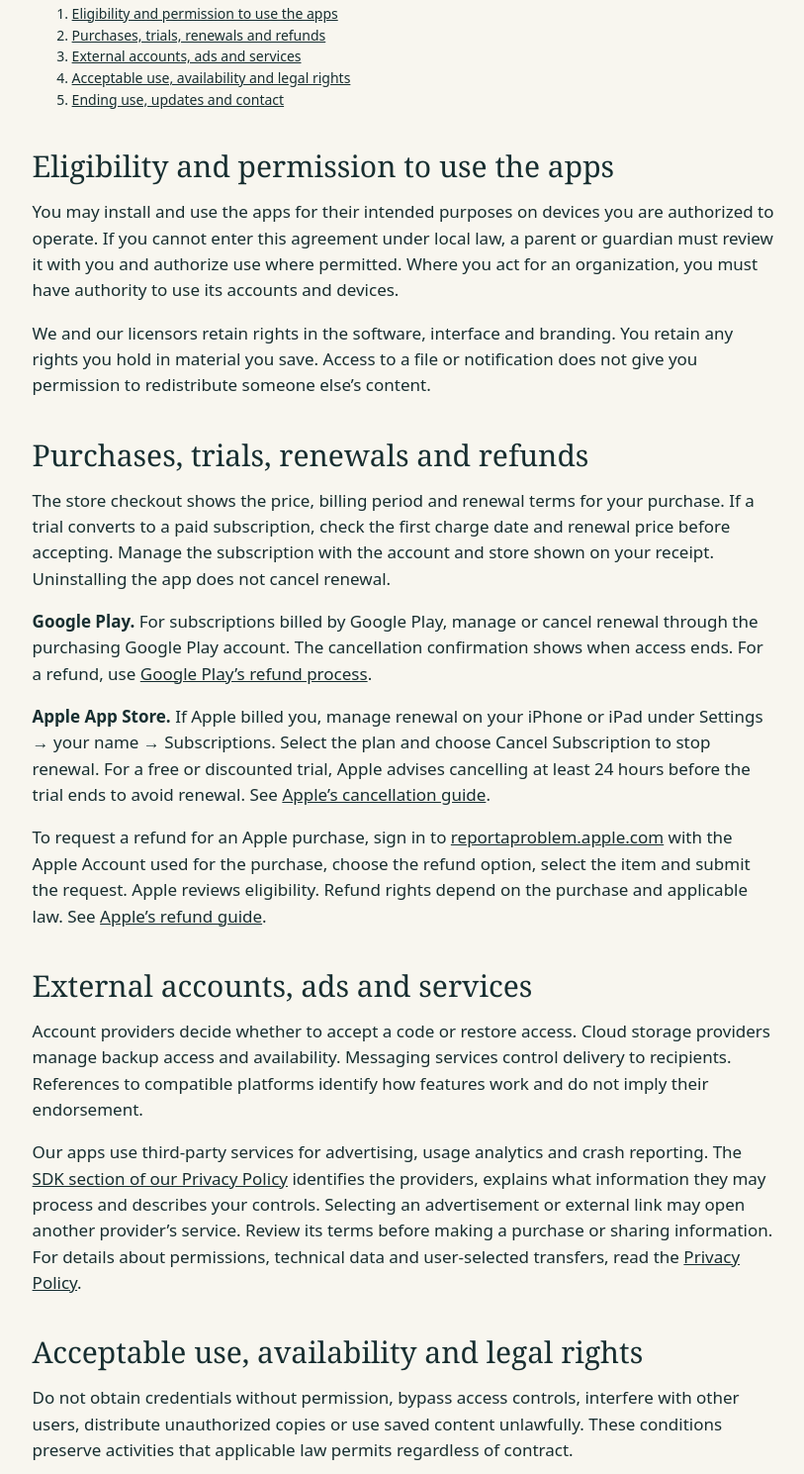
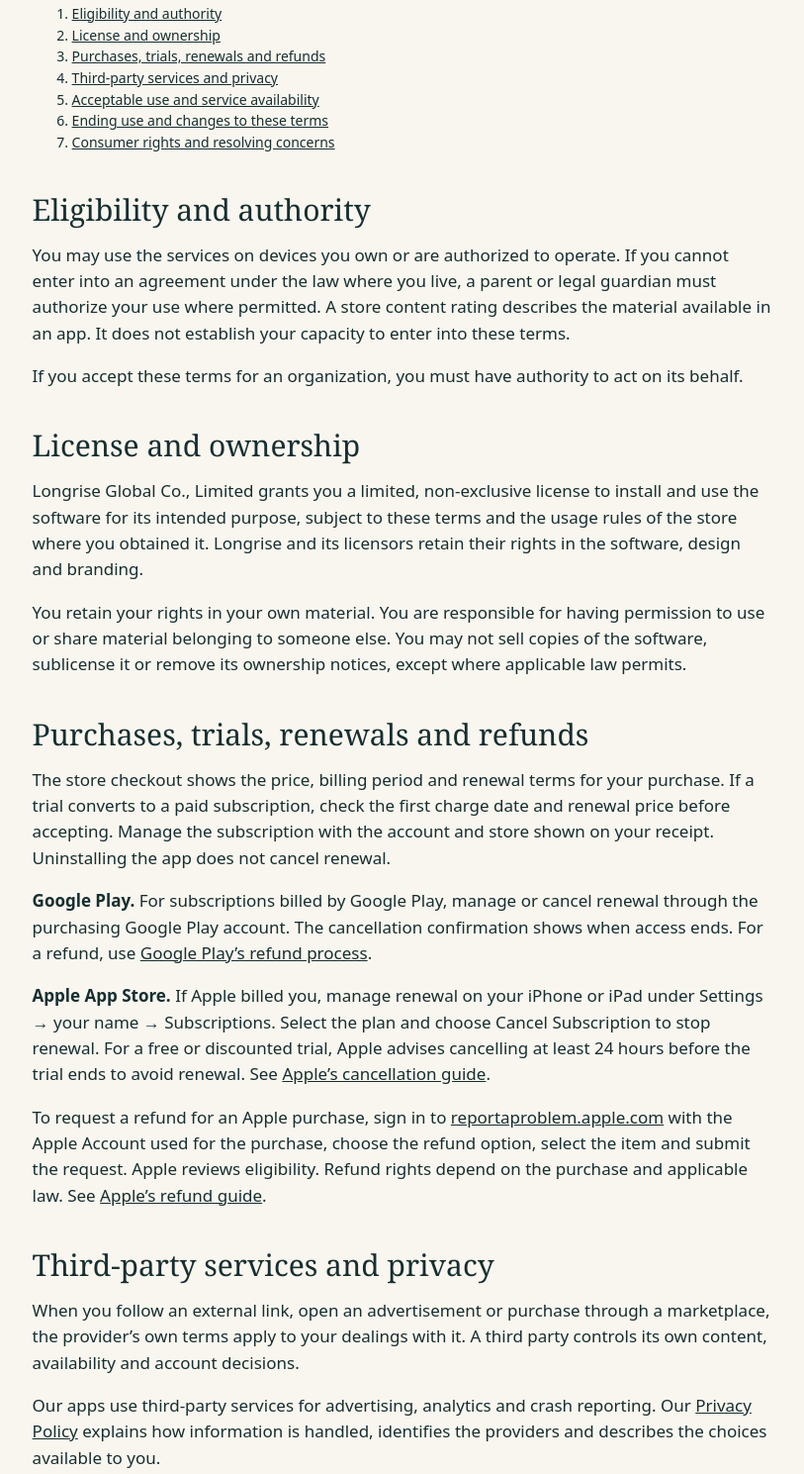
Before and after one commit to ArtemisApps/longrise, a plain HTML site: page tos/index.html in a window 1280 px wide. Shown: the part 412-1901 px from the top of the page at 99% size, without its empty margins (232-1045 px from the left). Drawn offline with Linux system fonts and the light colour scheme.

Commit message:
Refine general Terms of Service and preserve store billing guidance

```diff
--- a/tos/index.html
+++ b/tos/index.html
@@ -1,23 +1,31 @@
 <!doctype html><html lang="en"><meta charset="utf-8"><meta name="viewport" content="width=device-width,initial-scale=1"><title>Terms of Service · Longrise</title><link rel="stylesheet" href="../style.css"><header><a class="brand" href="../">◒ Longrise</a><nav><a href="/#apps">Our apps</a>　<a href="/#about">About us</a>　<a href="mailto:bravkidd@outlook.com">Contact ↗</a></nav></header>
-<main class="legal"><small>Effective November 21, 2026</small><h1>Terms of Service</h1><p>These terms govern your use of longrise.net and the mobile applications provided by Longrise Global Co., Limited. By using our website or an app, you agree to the terms applicable to that service.</p><nav aria-label="Contents"><ol><li><a href="#use">Eligibility and permission to use the apps</a></li>
+<main class="legal"><small>Effective November 21, 2026</small><h1>Terms of Service</h1><p>These terms govern your use of longrise.net and the mobile applications provided by Longrise Global Co., Limited. By using our website or an app, you agree to the terms applicable to that service.</p><nav aria-label="Contents"><ol><li><a href="#use">Eligibility and authority</a></li>
+<li><a href="#license">License and ownership</a></li>
 <li><a href="#billing">Purchases, trials, renewals and refunds</a></li>
-<li><a href="#external">External accounts, ads and services</a></li>
-<li><a href="#limits">Acceptable use, availability and legal rights</a></li>
-<li><a href="#ending">Ending use, updates and contact</a></li></ol></nav>
-<section id="use"><h2>Eligibility and permission to use the apps</h2>
-<p>You may install and use the apps for their intended purposes on devices you are authorized to operate. If you cannot enter this agreement under local law, a parent or guardian must review it with you and authorize use where permitted. Where you act for an organization, you must have authority to use its accounts and devices.</p>
-<p>We and our licensors retain rights in the software, interface and branding. You retain any rights you hold in material you save. Access to a file or notification does not give you permission to redistribute someone else’s content.</p></section>
+<li><a href="#external">Third-party services and privacy</a></li>
+<li><a href="#limits">Acceptable use and service availability</a></li>
+<li><a href="#ending">Ending use and changes to these terms</a></li>
+<li><a href="#rights">Consumer rights and resolving concerns</a></li></ol></nav>
+<section id="use"><h2>Eligibility and authority</h2>
+<p>You may use the services on devices you own or are authorized to operate. If you cannot enter into an agreement under the law where you live, a parent or legal guardian must authorize your use where permitted. A store content rating describes the material available in an app. It does not establish your capacity to enter into these terms.</p>
+<p>If you accept these terms for an organization, you must have authority to act on its behalf.</p></section>
+<section id="license"><h2>License and ownership</h2>
+<p>Longrise Global Co., Limited grants you a limited, non-exclusive license to install and use the software for its intended purpose, subject to these terms and the usage rules of the store where you obtained it. Longrise and its licensors retain their rights in the software, design and branding.</p>
+<p>You retain your rights in your own material. You are responsible for having permission to use or share material belonging to someone else. You may not sell copies of the software, sublicense it or remove its ownership notices, except where applicable law permits.</p></section>
 <section id="billing"><h2>Purchases, trials, renewals and refunds</h2>
 <p>The store checkout shows the price, billing period and renewal terms for your purchase. If a trial converts to a paid subscription, check the first charge date and renewal price before accepting. Manage the subscription with the account and store shown on your receipt. Uninstalling the app does not cancel renewal.</p>
 <p><strong>Google Play.</strong> For subscriptions billed by Google Play, manage or cancel renewal through the purchasing Google Play account. The cancellation confirmation shows when access ends. For a refund, use <a href="https://support.google.com/googleplay/answer/2479637">Google Play’s refund process</a>.</p>
 <p><strong>Apple App Store.</strong> If Apple billed you, manage renewal on your iPhone or iPad under Settings → your name → Subscriptions. Select the plan and choose Cancel Subscription to stop renewal. For a free or discounted trial, Apple advises cancelling at least 24 hours before the trial ends to avoid renewal. See <a href="https://support.apple.com/en-us/118428">Apple’s cancellation guide</a>.</p>
 <p>To request a refund for an Apple purchase, sign in to <a href="https://reportaproblem.apple.com/">reportaproblem.apple.com</a> with the Apple Account used for the purchase, choose the refund option, select the item and submit the request. Apple reviews eligibility. Refund rights depend on the purchase and applicable law. See <a href="https://support.apple.com/en-us/118223">Apple’s refund guide</a>.</p></section>
-<section id="external"><h2>External accounts, ads and services</h2>
-<p>Account providers decide whether to accept a code or restore access. Cloud storage providers manage backup access and availability. Messaging services control delivery to recipients. References to compatible platforms identify how features work and do not imply their endorsement.</p>
-<p>Our apps use third-party services for advertising, usage analytics and crash reporting. The <a href="../privacy/#providers">SDK section of our Privacy Policy</a> identifies the providers, explains what information they may process and describes your controls. Selecting an advertisement or external link may open another provider’s service. Review its terms before making a purchase or sharing information. For details about permissions, technical data and user-selected transfers, read the <a href="../privacy/">Privacy Policy</a>.</p></section>
-<section id="limits"><h2>Acceptable use, availability and legal rights</h2>
-<p>Do not obtain credentials without permission, bypass access controls, interfere with other users, distribute unauthorized copies or use saved content unlawfully. These conditions preserve activities that applicable law permits regardless of contract.</p>
-<p>Android updates and changes to external services can affect permissions, code enrollment, billing or media access. Continuous availability, successful login and recovery of every message cannot be guaranteed. Keep independent recovery methods for important accounts. Nothing in these terms limits a mandatory consumer guarantee, remedy or liability that cannot lawfully be limited.</p></section>
-<section id="ending"><h2>Ending use, updates and contact</h2>
-<p>You may discontinue use at any time. Uninstalling may erase local records. Any active subscription remains subject to the cancellation and renewal terms above.</p>
-<p>Revisions to these terms will appear on this page with an updated effective date. Questions about these terms, permissions or a purchase can be sent to Longrise Global Co., Limited at <a href="mailto:bravkidd@outlook.com">bravkidd@outlook.com</a>. Include the exact app title and version. Never send a setup QR code, backup file, PIN or one-time code to support.</p></section></main><footer><b>◒ Longrise</b><span><a href="../privacy/">Privacy Policy</a>　 <a href="../tos/">Terms of Service</a></span></footer></html>
+<section id="external"><h2>Third-party services and privacy</h2>
+<p>When you follow an external link, open an advertisement or purchase through a marketplace, the provider’s own terms apply to your dealings with it. A third party controls its own content, availability and account decisions.</p>
+<p>Our apps use third-party services for advertising, analytics and crash reporting. Our <a href="../privacy/">Privacy Policy</a> explains how information is handled, identifies the providers and describes the choices available to you.</p></section>
+<section id="limits"><h2>Acceptable use and service availability</h2>
+<p>Respect the rights of other users. Do not gain unauthorized access, interfere with the operation of the services, introduce harmful code or use the services for unlawful activity. Restrictions on copying, modification or reverse engineering apply only to the extent allowed by law.</p>
+<p>Availability can depend on your device, operating system, network and external providers. Maintenance, security updates and changes made by those providers may interrupt access. We do not guarantee uninterrupted or error-free operation. Your statutory rights concerning a paid service remain available.</p></section>
+<section id="ending"><h2>Ending use and changes to these terms</h2>
+<p>You may stop using the services at any time. Manage any recurring purchase through the store that billed you. If continued access would violate the law or materially breach these terms, we may restrict the affected access as permitted by law.</p>
+<p>We will publish revised terms here with their effective date. Where the law requires separate notice or consent for a material change, we will provide that notice or seek consent before applying the change.</p></section>
+<section id="rights"><h2>Consumer rights and resolving concerns</h2>
+<p>These terms preserve any guarantees, remedies and rights that applicable law makes mandatory. If a provision is unenforceable, the remaining provisions continue to apply to the extent permitted by law.</p>
+<p>For a question about these terms, a service or a charge, contact Longrise Global Co., Limited at <a href="mailto:bravkidd@outlook.com">bravkidd@outlook.com</a>. Describe the issue and, for billing questions, identify the store shown on your receipt. Please omit passwords and payment card details. Contacting support does not affect your right to seek a remedy available under local law.</p></section></main><footer><b>◒ Longrise</b><span><a href="../privacy/">Privacy Policy</a>　 <a href="../tos/">Terms of Service</a></span></footer></html>
```
